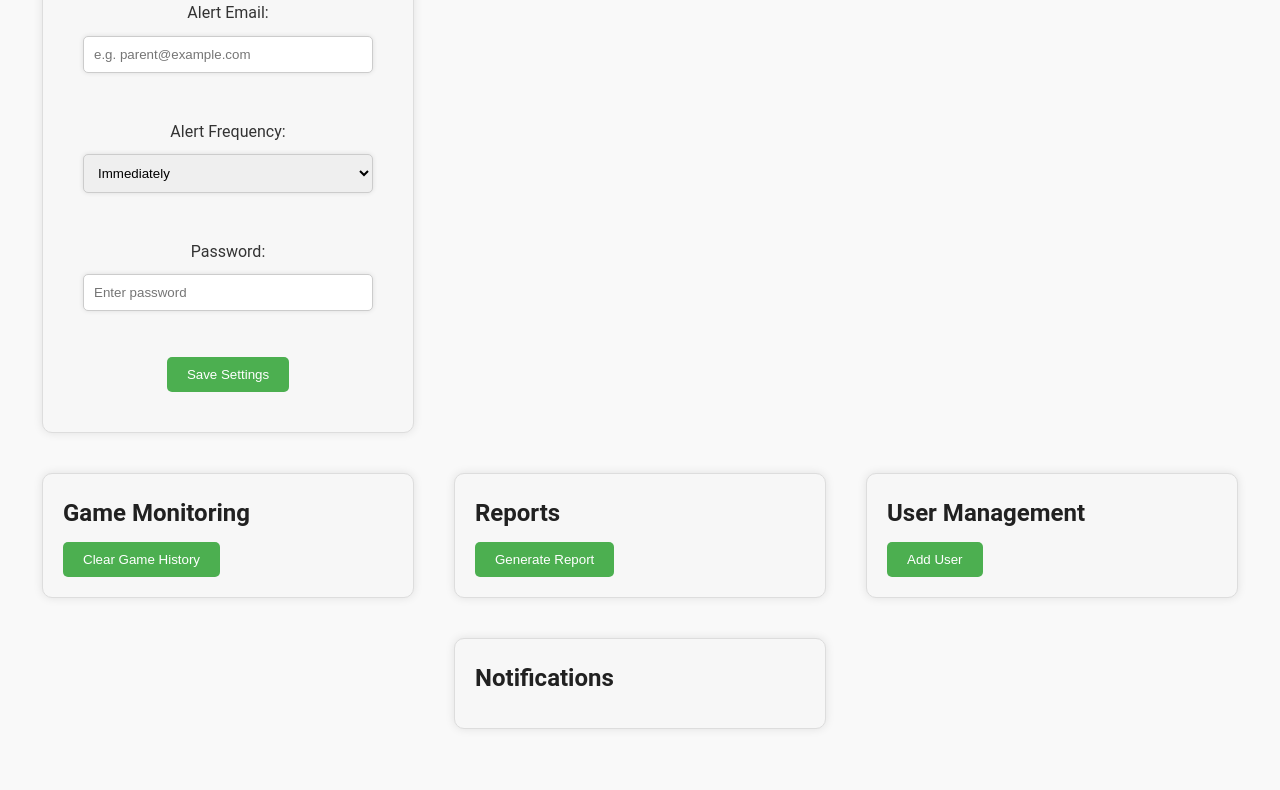
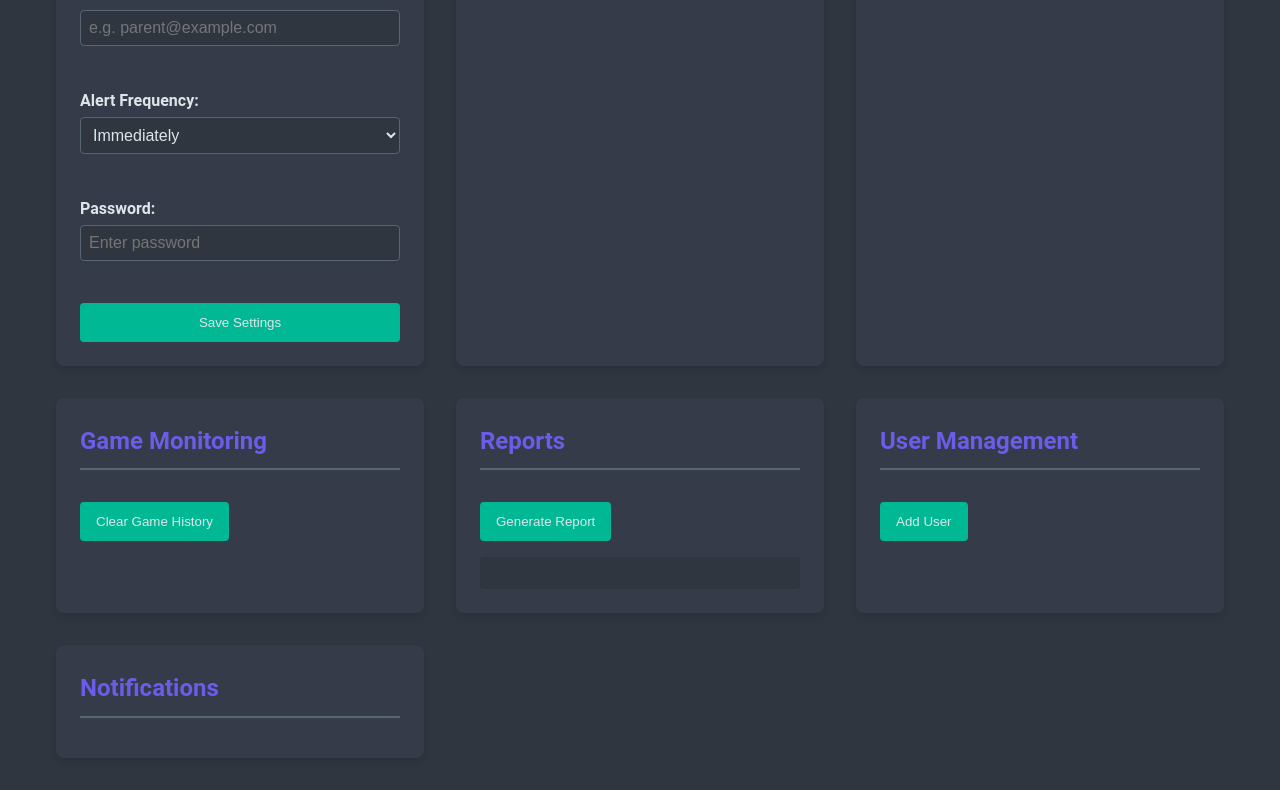
Before and after one commit to soumyakumargupta/Game_Tracker, a website built with Vite: page Parent_control.html in a window 1280 px wide. Shown: the part 812-1602 px from the top of the page. Before the commit the page ends 1581 px from the top, so only its background shows below. Built offline with nearby package versions, Linux system fonts and the light colour scheme.

Commit message:
Modified UI in Parental_control.css

```diff
--- a/CSS/Parent_control.css
+++ b/CSS/Parent_control.css
@@ -1,6 +1,13 @@
-/* styles.css */
-
 /* Global Styles */
+:root {
+  --primary-color: #6c5ce7;
+  --secondary-color: #00b894;
+  --background-color: #2f3640;
+  --surface-color: #353b48;
+  --text-color: #dfe6e9;
+  --border-color: #576574;
+  --hover-color: #40739e;
+}
 
 * {
   box-sizing: border-box;
@@ -11,141 +18,149 @@
 body {
   font-family: 'Roboto', sans-serif;
   line-height: 1.6;
-    color: #333;
-    background-color: #f9f9f9;
-  }
-
-  h1, h2, h3, h4, h5, h6 {
-    font-weight: bold;
-    color: #212121;
-    margin-bottom: 10px;
-  }
-
-  p {
-    margin-bottom: 20px;
-  }
-
-  a {
-    text-decoration: none;
-    color: #337ab7;
-  }
-
-  a:hover {
-    color: #23527c;
+  color: var(--text-color);
+  background-color: var(--background-color);
 }
 
 /* Header Styles */
-
 header {
-    background-color: #333;
-    color: #fff;
-    padding: 20px;
+  background-color: var(--surface-color);
+  color: var(--primary-color);
+  padding: 1rem;
   text-align: center;
-    position: fixed;
-    top: 0;
-    left: 0;
-    width: 100%;
-    z-index: 1000;
+  box-shadow: 0 2px 4px rgba(0, 0, 0, 0.1);
 }
 
 header h1 {
-    font-size: 24px;
-    margin-bottom: 10px;
+  font-size: 2rem;
+  margin: 0;
 }
 
-  /* Main Styles */
-
+/* Main Content Styles */
 main {
-    display: flex;
-    flex-direction: column;
-    align-items: center;
-    padding: 20px;
-    margin-top: 60px; /* add margin top to account for fixed header */
+  max-width: 1200px;
+  margin: 2rem auto;
+  padding: 0 1rem;
+  display: grid;
+  grid-template-columns: repeat(auto-fit, minmax(300px, 1fr));
+  gap: 2rem;
 }
 
 section {
-    background-color: #f7f7f7;
-    padding: 20px;
-    margin-bottom: 20px;
-    border: 1px solid #ddd;
-    border-radius: 10px;
-    box-shadow: 0 0 10px rgba(0, 0, 0, 0.1);
+  background-color: var(--surface-color);
+  border-radius: 8px;
+  padding: 1.5rem;
+  box-shadow: 0 4px 6px rgba(0, 0, 0, 0.1);
 }
 
-  /* Responsive Design */
+h2 {
+  color: var(--primary-color);
+  margin-bottom: 1rem;
+  border-bottom: 2px solid var(--border-color);
+  padding-bottom: 0.5rem;
+}
 
-  /* Phone Styles */
-
-  @media only screen and (max-width: 600px) {
-    main {
+/* Form Styles */
+form {
+  display: flex;
   flex-direction: column;
 }
-    section {
-      margin-bottom: 10px;
-    }
-    header {
-      position: relative;
-    }
+
+label {
+  margin-top: 1rem;
+  font-weight: bold;
+  color: var(--text-color);
 }
 
-  /* PC Styles */
-
-  @media only screen and (min-width: 601px) {
-    main {
-      flex-direction: row;
-      flex-wrap: wrap;
-      justify-content: center;
-    }
-    section {
-      width: 30%;
-      margin: 20px;
-    }
-    header {
-      position: fixed;
-    }
+input[type="text"],
+input[type="number"],
+input[type="email"],
+input[type="password"],
+textarea,
+select {
+  width: 100%;
+  padding: 0.5rem;
+  margin-top: 0.25rem;
+  border: 1px solid var(--border-color);
+  border-radius: 4px;
+  font-size: 1rem;
+  background-color: var(--background-color);
+  color: var(--text-color);
 }
 
-  /* Button Styles */
-
 button {
-    background-color: #4CAF50;
-    color: #fff;
-    padding: 10px 20px;
+  background-color: var(--secondary-color);
+  color: var(--text-color);
   border: none;
-    border-radius: 5px;
+  padding: 0.75rem 1rem;
+  margin-top: 1rem;
+  border-radius: 4px;
   cursor: pointer;
   transition: background-color 0.3s ease;
 }
 
 button:hover {
-    background-color: #3e8e41;
+  background-color: var(--hover-color);
 }
 
-  /* Form Styles */
-
-  form {
-    display: flex;
-    flex-direction: column;
-    align-items: center;
-    padding: 20px;
+/* List Styles */
+ul {
+  list-style-type: none;
+  padding: 0;
 }
 
-  label {
-    display: block;
-    margin-bottom: 10px;
+li {
+  background-color: var(--background-color);
+  margin-bottom: 0.5rem;
+  padding: 0.5rem;
+  border-radius: 4px;
 }
 
-  input, textarea, select {
-    width: 100%;
-    padding: 10px;
-    margin-bottom: 20px;
-    border: 1px solid #ccc;
-    border-radius: 5px;
-    box-shadow: 0 0 5px rgba(0, 0, 0, 0.1);
+/* Responsive Design */
+@media (max-width: 768px) {
+  main {
+    grid-template-columns: 1fr;
+  }
 }
 
-  input[type="submit"] {
-    background-color: #4CAF50;
-    color: #fff;
-    padding: 10px 20px;
-    border: none;}
+/* Additional Styles */
+#report-container {
+  margin-top: 1rem;
+  padding: 1rem;
+  background-color: var(--background-color);
+  border-radius: 4px;
+}
+
+#notification-list li {
+  background-color: #e17055;
+  color: var(--text-color);
+  padding: 0.75rem;
+}
+
+/* Focus styles for better accessibility */
+input:focus,
+textarea:focus,
+select:focus,
+button:focus {
+  outline: 2px solid var(--primary-color);
+  outline-offset: 2px;
+}
+
+/* Scrollbar styles for Webkit browsers */
+::-webkit-scrollbar {
+  width: 12px;
+}
+
+::-webkit-scrollbar-track {
+  background: var(--background-color);
+}
+
+::-webkit-scrollbar-thumb {
+  background-color: var(--border-color);
+  border-radius: 6px;
+  border: 3px solid var(--background-color);
+}
+
+::-webkit-scrollbar-thumb:hover {
+  background-color: var(--primary-color);
+}
```
Lines whose indentation alone changed are shown as unchanged.
